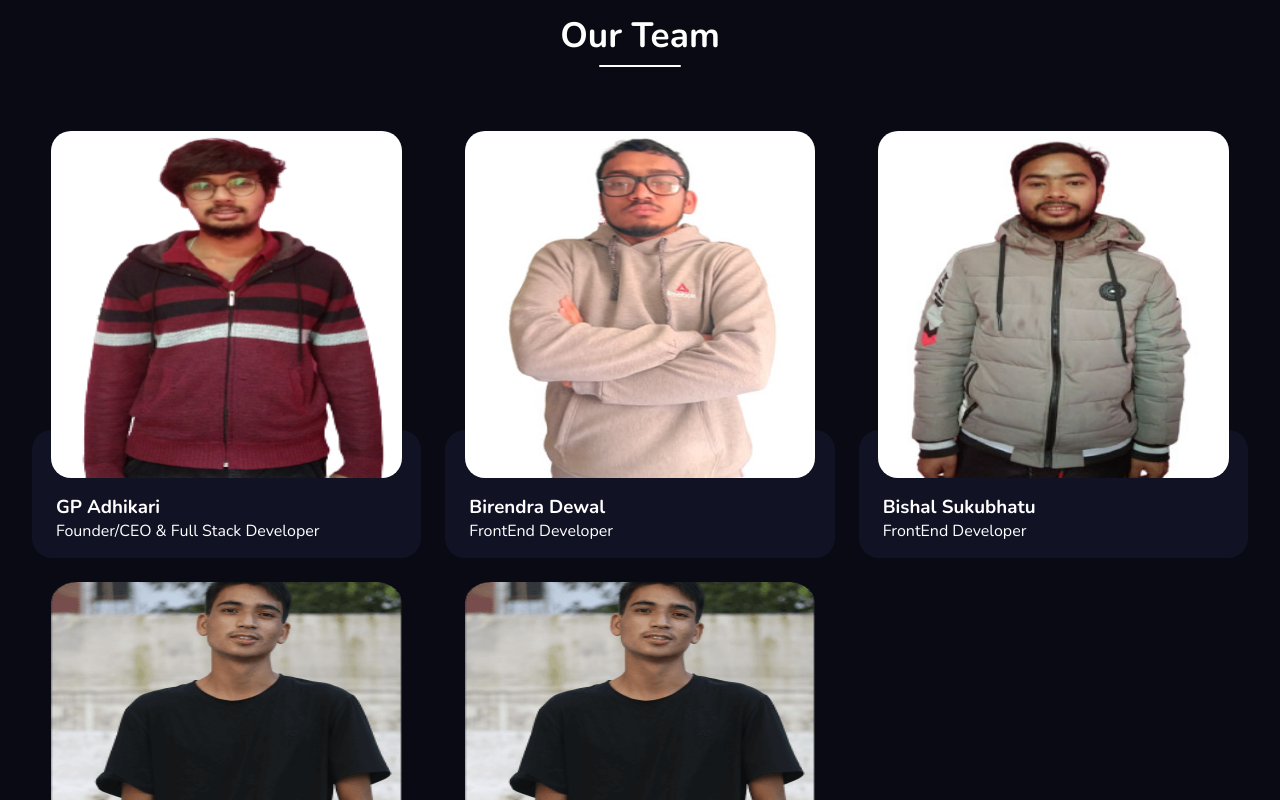
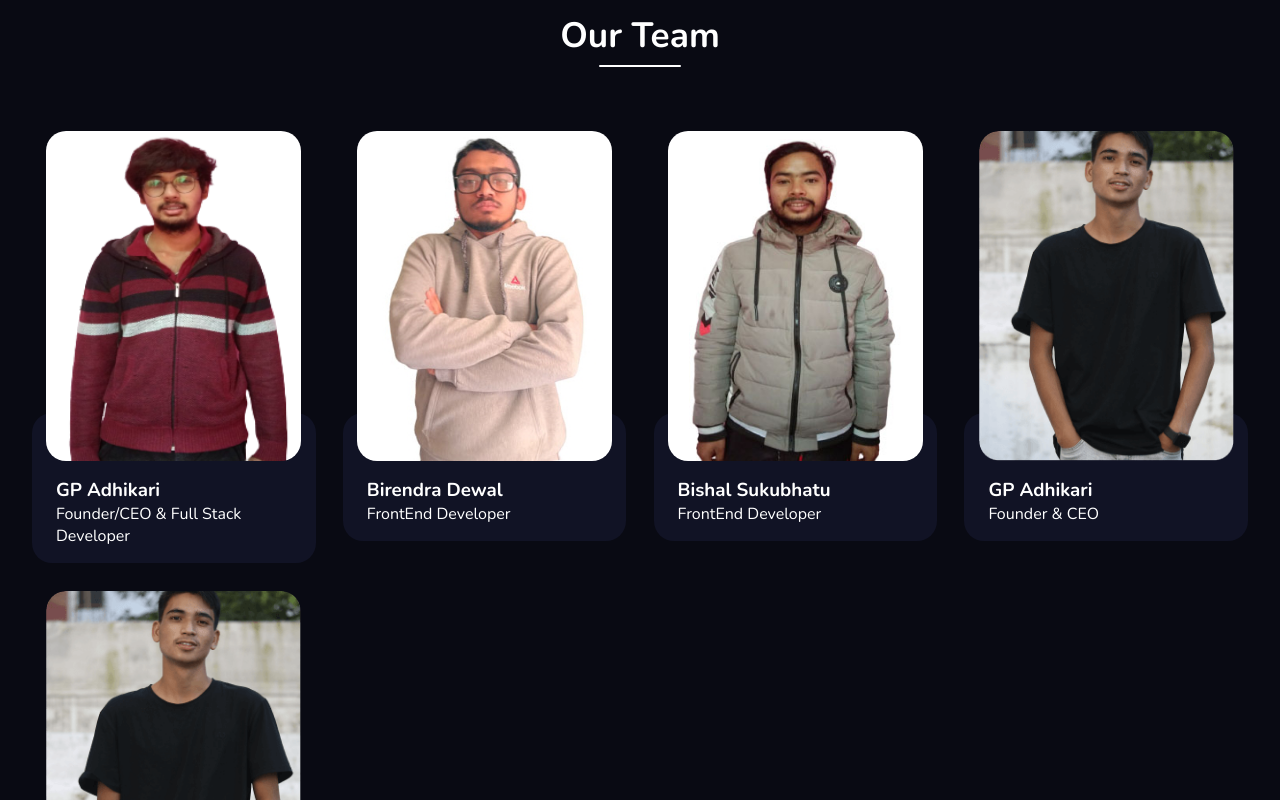
Before and after one commit to Gp-Adhikari/zpro, a React app: page /about in a window 1280 px wide. Shown: the part 940-1740 px from the top of the page. Built offline with nearby package versions, Linux system fonts and the light colour scheme; no server answers; the HTML template or start-up script is replaced by a standard one.

Commit message:
our team comp. bug fixed

```diff
--- a/src/shared/scss/responsive.css
+++ b/src/shared/scss/responsive.css
@@ -1,3 +1,9 @@
+@media screen and (max-width: 1335px) {
+  .aboutUs-Zpro {
+    margin: 0 1.5rem;
+  }
+}
+
 @media screen and (max-width: 1450px) {
   header {
     padding: 0.5rem 2rem;
@@ -20,15 +26,6 @@
   .applyNowSection .applyNowContainer {
     padding: 3rem 2rem;
   }
-  .ourTeamContainer {
-    padding: 0 2rem 2rem 2rem;
-    -ms-grid-columns: 1fr 1fr 1fr;
-        grid-template-columns: 1fr 1fr 1fr;
-    grid-gap: 1.5rem;
-  }
-  .ourTeamContainer .ourTeamCard img {
-    width: 90%;
-  }
   .whatWeDoContainer {
     padding: 3rem 2rem;
     background-color: #111325;
@@ -45,6 +42,13 @@
   }
   .introductionContainer .introductionPart {
     margin: 0 2rem;
+  }
+  .ourTeamContainer {
+    padding: 0 2rem;
+    grid-gap: 1.7rem;
+  }
+  .ourTeamContainer .ourTeamCard img {
+    height: 330px;
   }
   .CarrersContainer .CarrersItem-wrapper {
     padding: 0 2rem 2rem 2rem;
@@ -115,6 +119,12 @@
     text-align: center;
     line-height: 4rem;
   }
+  .ourTeamContainer {
+    padding: 0 2rem 2rem 2rem;
+    -ms-grid-columns: 1fr 1fr 1fr;
+        grid-template-columns: 1fr 1fr 1fr;
+    grid-gap: 1.5rem;
+  }
   .contactUsContainer .contactUsContent {
     -ms-grid-columns: 1fr;
         grid-template-columns: 1fr;
@@ -149,15 +159,12 @@
   }
 }
 
-@media screen and (max-width: 1335px) {
-  .aboutUs-Zpro {
-    margin: 0 1.5rem;
-  }
-}
-
 @media screen and (max-width: 900px) {
   .statsContainer {
     font-size: 0.8rem;
+  }
+  .ourTeamContainer .ourTeamCard img {
+    height: 300px;
   }
   .portfolio .portfolioContainer {
     -ms-grid-columns: 1fr 1fr;
@@ -197,6 +204,9 @@
 }
 
 @media screen and (max-width: 800px) {
+  .ourTeamContainer .ourTeamCard img {
+    height: 245px;
+  }
   .introductionContainer .introductionPart {
     position: relative;
   }
@@ -401,6 +411,9 @@
     -ms-grid-columns: 1fr 1fr;
         grid-template-columns: 1fr 1fr;
   }
+  .ourTeamContainer .ourTeamCard img {
+    height: 270px;
+  }
   .heroContainer .heroText .Text {
     font-size: 2.5rem;
   }
@@ -456,6 +469,9 @@
   .ourTeamContainer {
     -ms-grid-columns: 1fr;
         grid-template-columns: 1fr;
+  }
+  .ourTeamContainer .ourTeamCard img {
+    height: 330px;
   }
   .ourTeamContainer .ourTeamCard .ourTeamCardDesc {
     padding: 5rem 2rem 2rem 2rem;
--- a/src/shared/scss/responsive.scss
+++ b/src/shared/scss/responsive.scss
@@ -1,4 +1,10 @@
 @import "./colors";
+
+@media screen and (max-width: 1335px) {
+  .aboutUs-Zpro {
+    margin: 0 1.5rem;
+  }
+}
 @media screen and (max-width: 1450px) {
   header {
     padding: 0.5rem 2rem;
@@ -27,16 +33,6 @@
       padding: 3rem 2rem;
     }
   }
-  .ourTeamContainer {
-    padding: 0 2rem 2rem 2rem;
-    grid-template-columns: 1fr 1fr 1fr;
-    grid-gap: 1.5rem;
-    .ourTeamCard {
-      img {
-        width: 90%;
-      }
-    }
-  }
   .whatWeDoContainer {
     padding: 3rem 2rem;
     background-color: #111325;
@@ -52,6 +48,15 @@
     margin: 0 2rem;
     .introductionPart {
       margin: 0 2rem;
+    }
+  }
+  .ourTeamContainer {
+    padding: 0 2rem;
+    grid-gap: 1.7rem;
+    .ourTeamCard {
+      img {
+        height: 330px;
+      }
     }
   }
   .CarrersContainer {
@@ -119,6 +124,11 @@
       }
     }
   }
+  .ourTeamContainer {
+    padding: 0 2rem 2rem 2rem;
+    grid-template-columns: 1fr 1fr 1fr;
+    grid-gap: 1.5rem;
+  }
   .contactUsContainer {
     .contactUsContent {
       grid-template-columns: 1fr;
@@ -150,16 +160,20 @@
     }
   }
 }
-@media screen and (max-width: 1335px) {
-  .aboutUs-Zpro {
-    margin: 0 1.5rem;
-  }
-}
 
 @media screen and (max-width: 900px) {
   .statsContainer {
     font-size: 0.8rem;
   }
+
+  .ourTeamContainer {
+    .ourTeamCard {
+      img {
+        height: 300px;
+      }
+    }
+  }
+
   .portfolio {
     .portfolioContainer {
       grid-template-columns: 1fr 1fr;
@@ -217,6 +231,13 @@
   }
 }
 @media screen and (max-width: 800px) {
+  .ourTeamContainer {
+    .ourTeamCard {
+      img {
+        height: 245px;
+      }
+    }
+  }
   .introductionContainer {
     .introductionPart {
       position: relative;
@@ -226,6 +247,7 @@
           width: 100%;
         }
       }
+
       .light-Bulb {
         position: absolute;
         background-color: #1113251c;
@@ -449,6 +471,11 @@
 @media screen and (max-width: 650px) {
   .ourTeamContainer {
     grid-template-columns: 1fr 1fr;
+    .ourTeamCard {
+      img {
+        height: 270px;
+      }
+    }
   }
   .heroContainer {
     .heroText {
@@ -516,6 +543,9 @@
   .ourTeamContainer {
     grid-template-columns: 1fr;
     .ourTeamCard {
+      img {
+        height: 330px;
+      }
       .ourTeamCardDesc {
         padding: 5rem 2rem 2rem 2rem;
       }
--- a/src/shared/scss/styles.css
+++ b/src/shared/scss/styles.css
@@ -732,8 +732,8 @@ header .header-wrapper nav.nav-shrink {
 
 .ourTeamContainer .ourTeamCard img {
   z-index: 11;
-  width: 265px;
-  height: 347px;
+  width: 90%;
+  height: 350px;
   border-radius: 20px;
 }
 
--- a/src/shared/scss/styles.scss
+++ b/src/shared/scss/styles.scss
@@ -546,8 +546,8 @@ header {
     align-items: center;
     img {
       z-index: 11;
-      width: 265px;
-      height: 347px;
+      width: 90%;
+      height: 350px;
       border-radius: 20px;
     }
     .ourTeamCardDesc {
```
Also changed, not shown: 2 other files (tests, documents, lock files or other folders).
